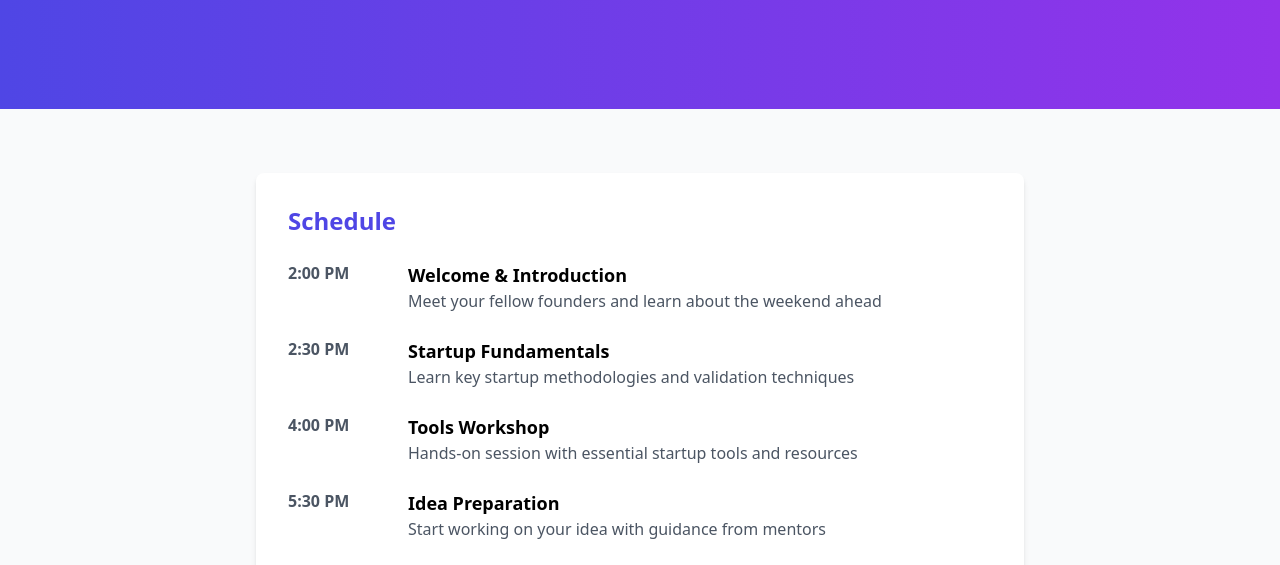
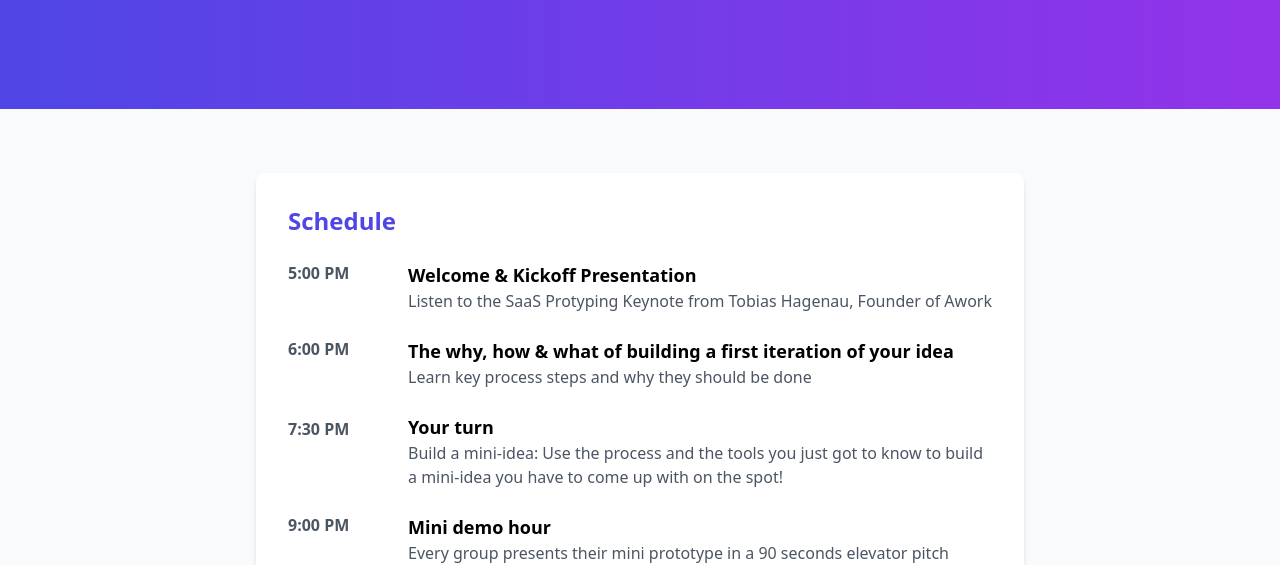
Before and after one commit to dennisproppe/ff24, a plain HTML site: page friday.html in a window 1280 px wide. Shown: the part 239-804 px from the top of the page. Drawn offline with nearby package versions, Linux system fonts and the light colour scheme.

Commit message:
finalized friday

```diff
--- a/friday.html
+++ b/friday.html
@@ -36,35 +36,35 @@
                         <h2 class="text-2xl font-bold text-indigo-600 mb-6">Schedule</h2>
                         <div class="space-y-6">
                             <div class="flex gap-6">
-                                <div class="w-24 font-semibold text-gray-600">2:00 PM</div>
+                                <div class="w-24 font-semibold text-gray-600">5:00 PM</div>
                                 <div>
-                                    <h3 class="font-semibold text-lg">Welcome & Introduction</h3>
-                                    <p class="text-gray-600">Meet your fellow founders and learn about the weekend ahead</p>
+                                    <h3 class="font-semibold text-lg">Welcome & Kickoff Presentation</h3>
+                                    <p class="text-gray-600">Listen to the SaaS Protyping Keynote from Tobias Hagenau, Founder of Awork</p>
                                 </div>
                             </div>
                             <div class="flex gap-6">
-                                <div class="w-24 font-semibold text-gray-600">2:30 PM</div>
+                                <div class="w-24 font-semibold text-gray-600">6:00 PM</div>
                                 <div>
-                                    <h3 class="font-semibold text-lg">Startup Fundamentals</h3>
-                                    <p class="text-gray-600">Learn key startup methodologies and validation techniques</p>
+                                    <h3 class="font-semibold text-lg">The why, how & what of building a first iteration of your idea</h3>
+                                    <p class="text-gray-600">Learn key process steps and why they should be done</p>
+                                </div>
+                            </div>
+                            <div class="flex gap-6 items-start">
+                                <div class="w-24 font-semibold text-gray-600 pt-1">7:30 PM</div>
+                                <div class="flex-1">
+                                    <h3 class="font-semibold text-lg">Your turn</h3>
+                                    <p class="text-gray-600">Build a mini-idea: Use the process and the tools you just got to know to build a mini-idea you have to come up with on the spot!</p>
                                 </div>
                             </div>
                             <div class="flex gap-6">
-                                <div class="w-24 font-semibold text-gray-600">4:00 PM</div>
+                                <div class="w-24 font-semibold text-gray-600">9:00 PM</div>
                                 <div>
-                                    <h3 class="font-semibold text-lg">Tools Workshop</h3>
-                                    <p class="text-gray-600">Hands-on session with essential startup tools and resources</p>
+                                    <h3 class="font-semibold text-lg">Mini demo hour</h3>
+                                    <p class="text-gray-600">Every group presents their mini prototype in a 90 seconds elevator pitch</p>
                                 </div>
                             </div>
                             <div class="flex gap-6">
-                                <div class="w-24 font-semibold text-gray-600">5:30 PM</div>
-                                <div>
-                                    <h3 class="font-semibold text-lg">Idea Preparation</h3>
-                                    <p class="text-gray-600">Start working on your idea with guidance from mentors</p>
-                                </div>
-                            </div>
-                            <div class="flex gap-6">
-                                <div class="w-24 font-semibold text-gray-600">6:30 PM</div>
+                                <div class="w-24 font-semibold text-gray-600">9:45 PM</div>
                                 <div>
                                     <h3 class="font-semibold text-lg">Wrap-up</h3>
                                     <p class="text-gray-600">Review of the day and preparation for Saturday</p>
@@ -89,7 +89,7 @@
 
     <footer class="bg-gray-800 text-white py-8">
         <div class="container mx-auto px-6 text-center">
-            <p>&copy; 2024 Future Founder Build Weekend. All rights reserved.</p>
+            <p>Future Founder Build Weekend '24 by Dr. Dennis Proppe</p>
         </div>
     </footer>
 </body>
```
Also changed, not shown: index.html (+4 -12 lines), saturday.html (+1 -1 lines).
